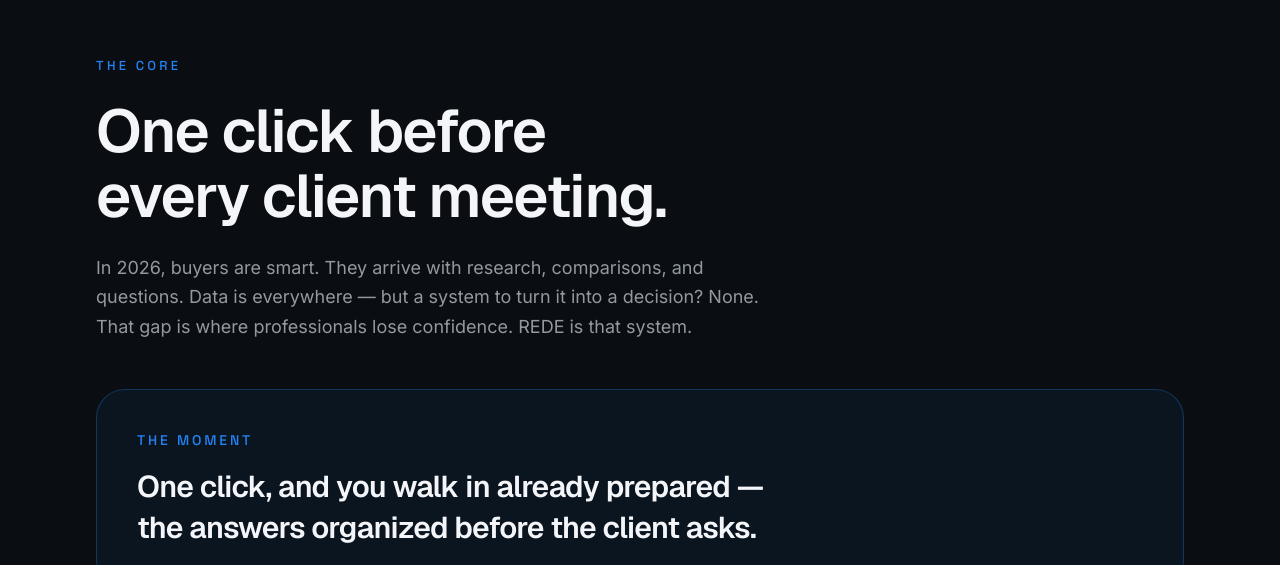
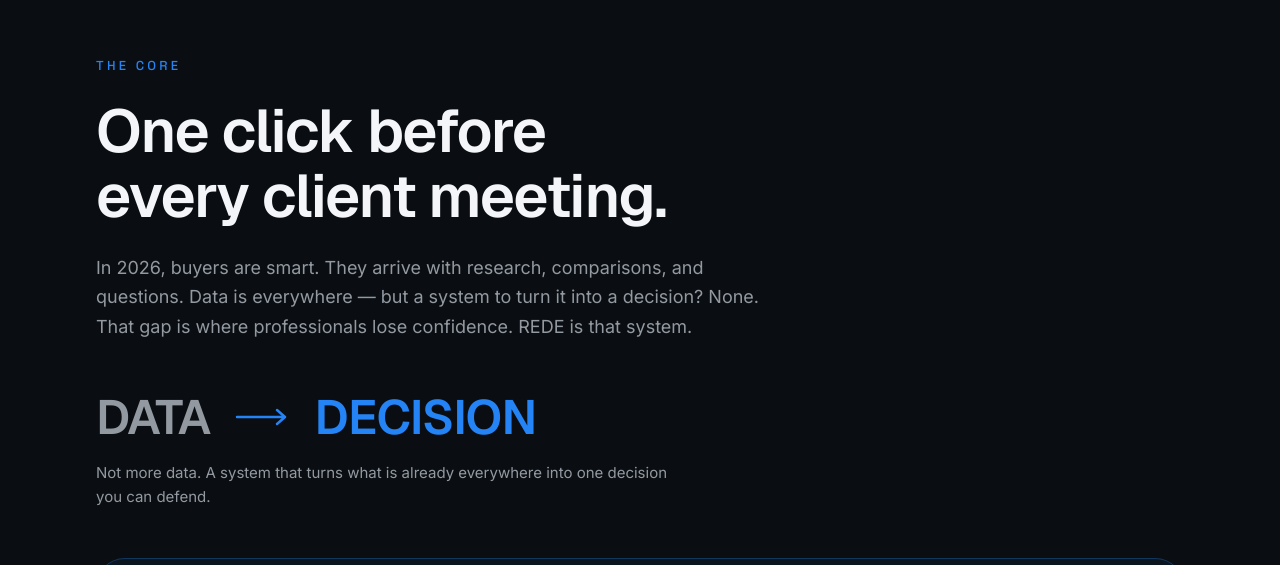
Before and after one commit to plaveo/rede-product-launch, a Next.js app: page / in a window 1280 px wide. Shown: the part 3751-4316 px from the top of the page. Built offline with nearby package versions, Linux system fonts and the light colour scheme.

Commit message:
feat: add DATA → DECISION section with SVG icon and description
Co-authored-by: plaveo <295729336+plaveo@users.noreply.github.com>

```diff
--- a/components/rede/core-moment.tsx
+++ b/components/rede/core-moment.tsx
@@ -28,6 +28,42 @@ export function CoreMoment() {
             questions. Data is everywhere &mdash; but a system to turn it into a
             decision? None. That gap is where professionals lose confidence.
             REDE is that system.
+          </p>
+        </Reveal>
+
+        {/* DATA → DECISION — the whole engine in three words */}
+        <Reveal delay={60} className="mt-12">
+          <div className="flex flex-wrap items-center gap-4 md:gap-6">
+            <span className="font-display text-3xl font-semibold tracking-tight text-muted-foreground md:text-5xl">
+              DATA
+            </span>
+            <span
+              aria-hidden
+              className="inline-flex h-10 items-center text-primary md:h-14"
+            >
+              <svg
+                width="56"
+                height="20"
+                viewBox="0 0 56 20"
+                fill="none"
+                className="h-5 w-12 md:h-6 md:w-14"
+              >
+                <path
+                  d="M2 10h48m0 0-8-7m8 7-8 7"
+                  stroke="currentColor"
+                  strokeWidth="2.5"
+                  strokeLinecap="round"
+                  strokeLinejoin="round"
+                />
+              </svg>
+            </span>
+            <span className="font-display text-3xl font-semibold tracking-tight text-primary md:text-5xl">
+              DECISION
+            </span>
+          </div>
+          <p className="mt-4 max-w-xl text-pretty text-[15px] leading-relaxed text-muted-foreground">
+            Not more data. A system that turns what is already everywhere into one
+            decision you can defend.
           </p>
         </Reveal>
 
```
